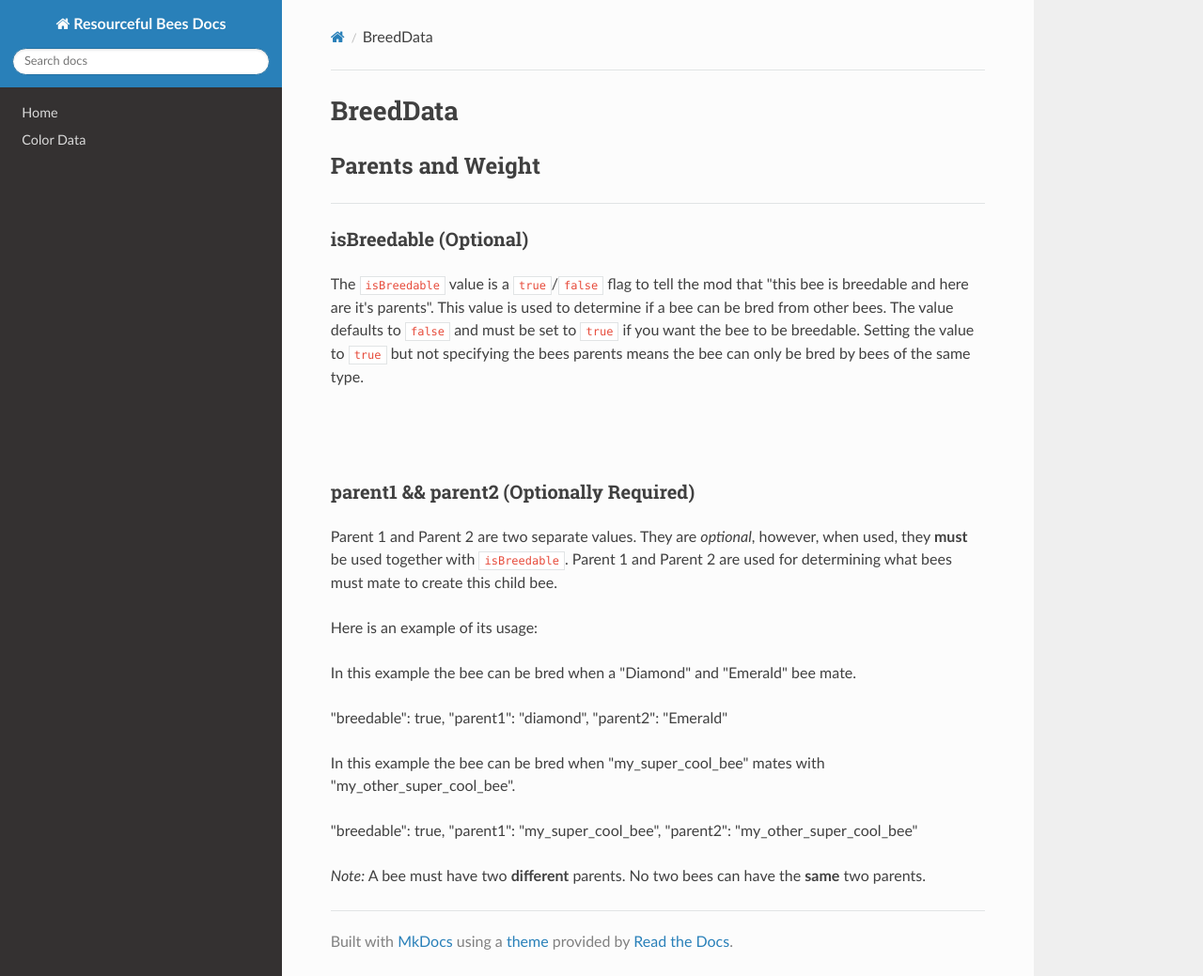
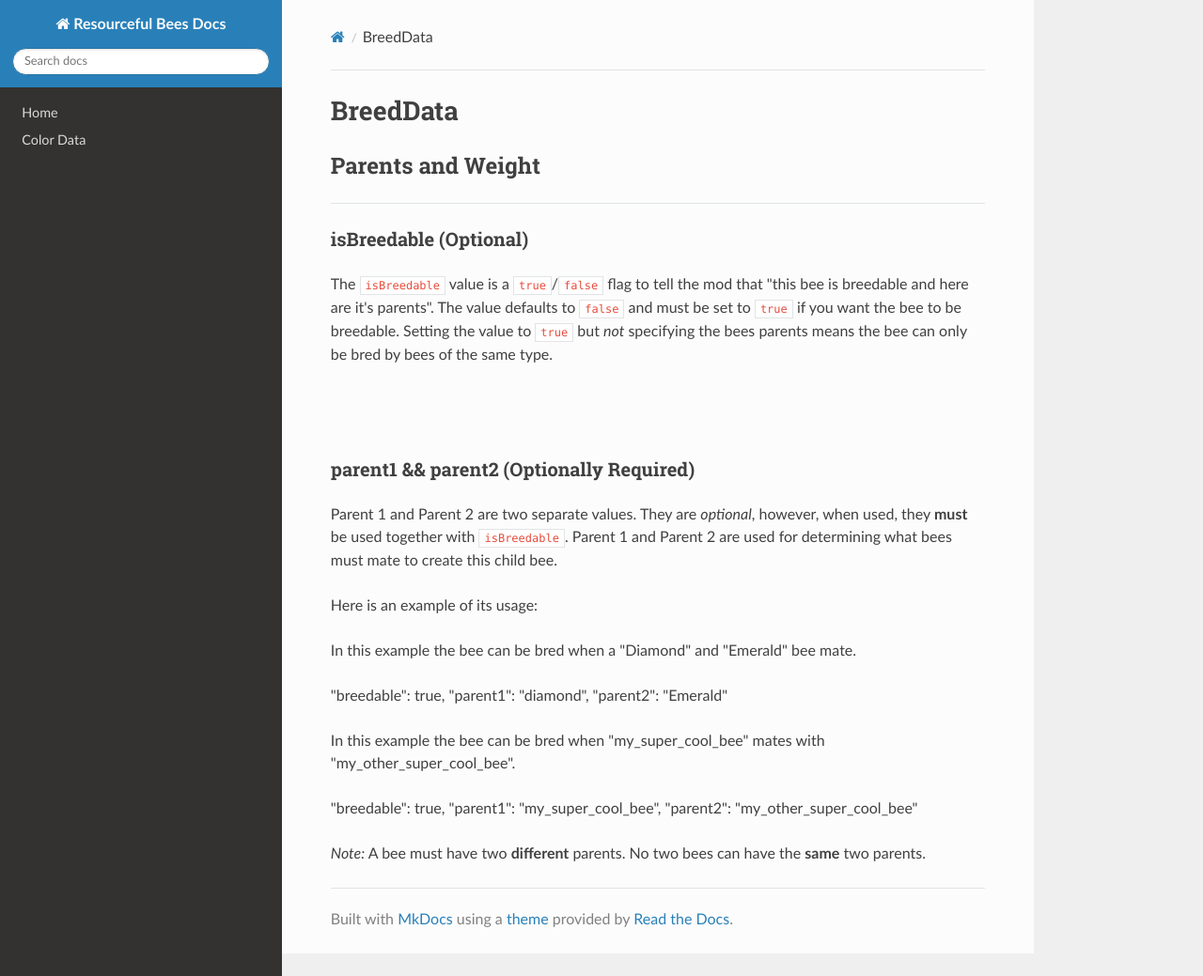
Before and after one commit to Team-Resourceful/ResourcefulBeesDocs, an MkDocs documentation site: the page built from docs/bee_data/breed_data.md, in a window 1280 px wide and 1039 px high. Shown: the whole window at 94% size. Built offline with MkDocs 1.6.1, drawn with Linux system fonts in a browser that asks for light colours; nearby versions of some CDN libraries; part of the change alters nothing that is shown.

Commit message:
docs/bee_data/breed_data.md updated from https://stackedit.io/

```diff
--- a/docs/bee_data/breed_data.md
+++ b/docs/bee_data/breed_data.md
@@ -6,7 +6,7 @@
 ### **isBreedable** (Optional)
 
 The `isBreedable` value is a `true`/`false` flag to tell the mod that "this bee is breedable and here are it's parents".
-This value is used to determine if a bee can be bred from other bees. The value defaults to `false` and must be set to `true` if you want the bee to be breedable. Setting the value to `true` but not specifying the bees parents means the bee can only be bred by bees of the same type.
+The value defaults to `false` and must be set to `true` if you want the bee to be breedable. Setting the value to `true` but *not* specifying the bees parents means the bee can only be bred by bees of the same type.
 
 <br>
 <br>
@@ -35,6 +35,6 @@ In this example the bee can be bred when "my_super_cool_bee" mates with "my_othe
 
 _Note:_  A bee must have two  **different**  parents. No two bees can have the  **same**  two parents.
 <!--stackedit_data:
-eyJoaXN0b3J5IjpbMTAzNTczNDgyMywtNzUzOTE3MzAxLDgxMD
-AxNzcxOV19
+eyJoaXN0b3J5IjpbMTA3ODA1MDUyLC03NTM5MTczMDEsODEwMD
+E3NzE5XX0=
 -->
```
